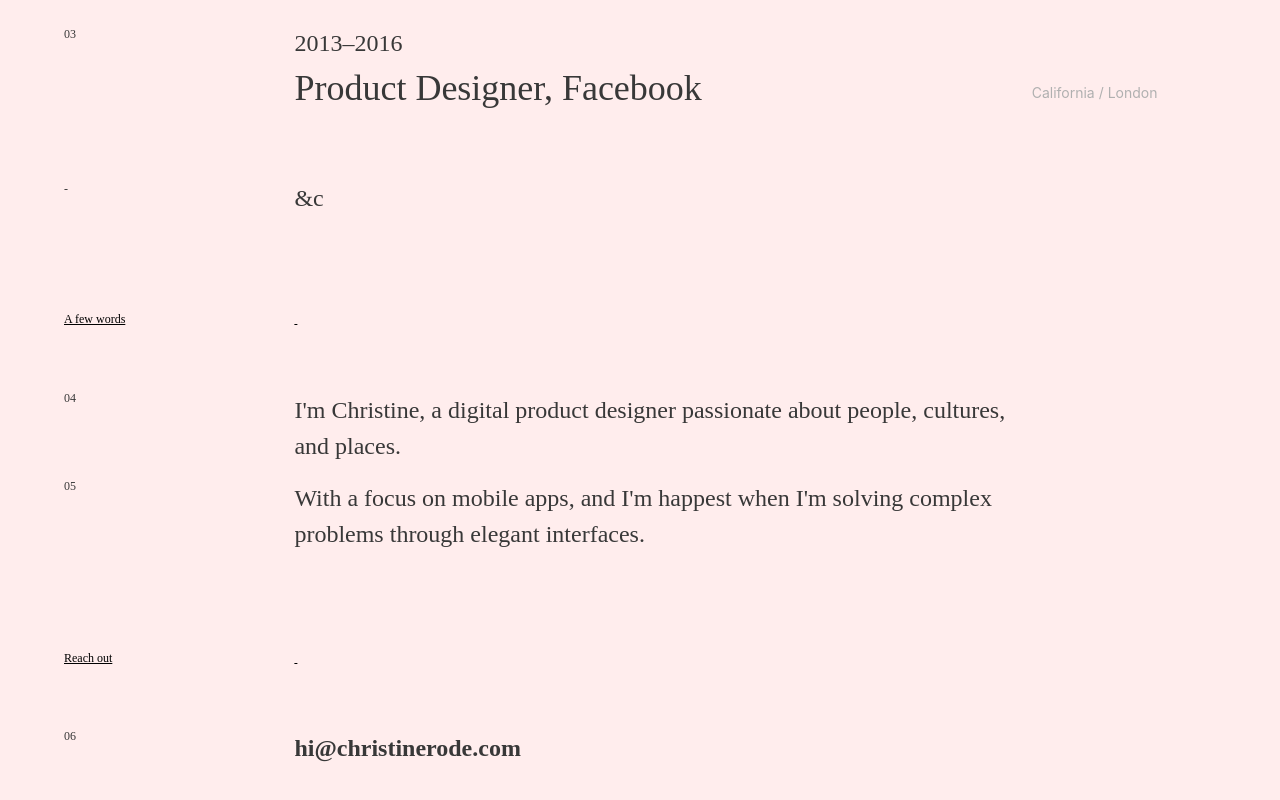
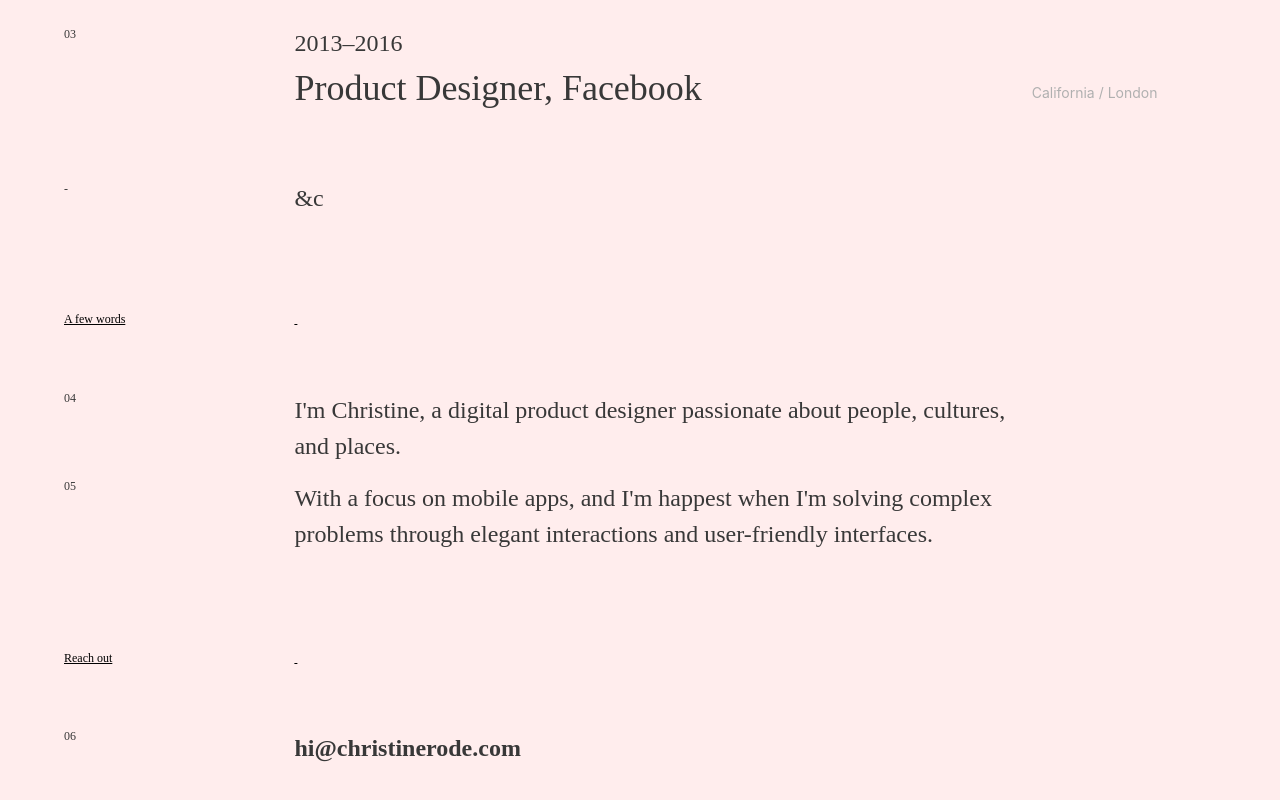
Before and after one commit to christinerode/rode-co, a React (Create React App) app: page / in a window 1280 px wide. Shown: the part 572-1372 px from the top of the page. Built offline with nearby package versions, Linux system fonts and the light colour scheme.

Commit message:
changed bio

```diff
--- a/src/App.js
+++ b/src/App.js
@@ -90,7 +90,7 @@ class Resume extends Component {
           <Title>A few words</Title>
 
           <Paragraph no="04">I'm Christine, a digital product designer passionate about people, cultures, and places. </Paragraph>
-          <Paragraph no="05">With a focus on mobile apps, and I'm happest when I'm solving complex problems through elegant interfaces. </Paragraph>
+          <Paragraph no="05">With a focus on mobile apps, and I'm happest when I'm solving complex problems through elegant interactions and user-friendly interfaces. </Paragraph>
 
           <div className="cf pa5"></div>
 
```
